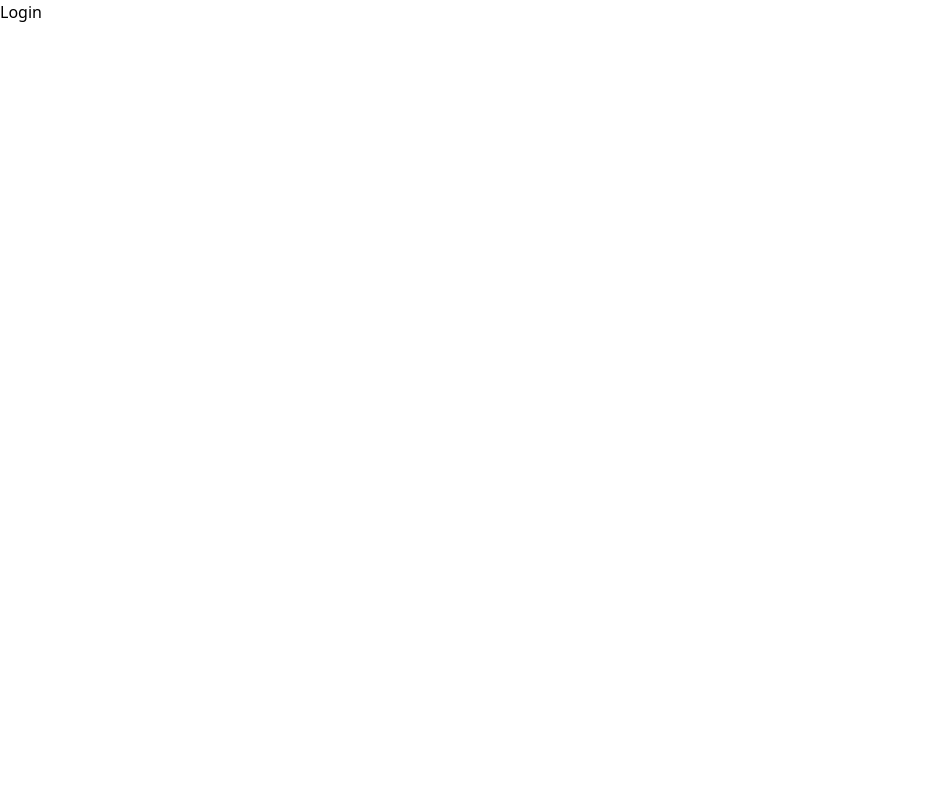
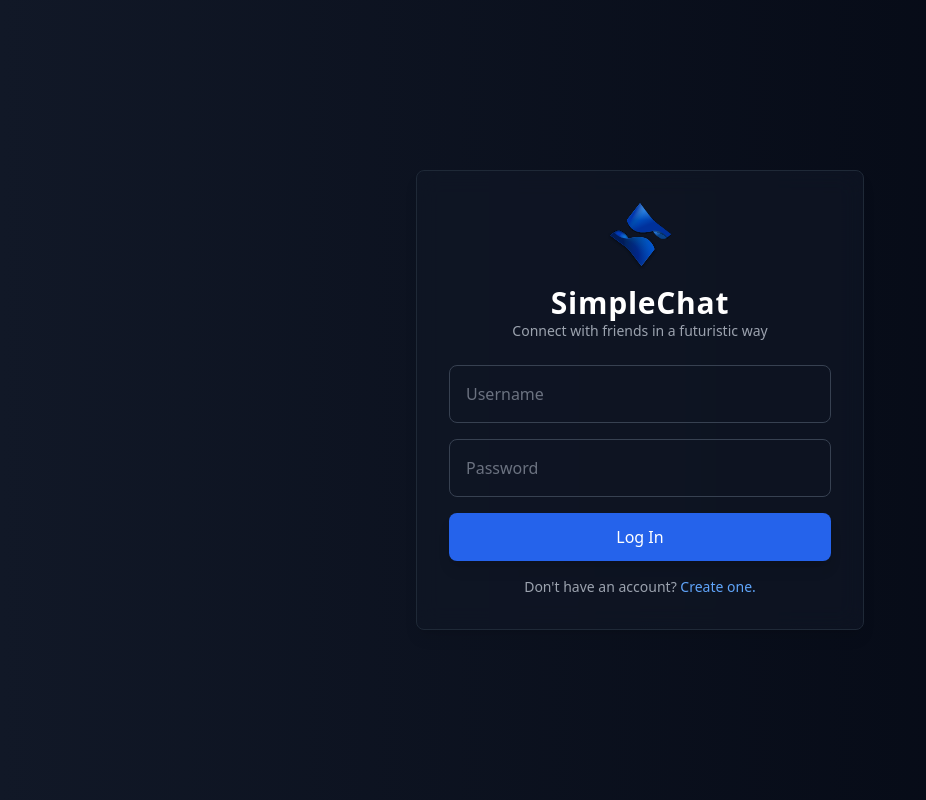
Before and after one commit to kerBiy/simple-chat, a React (Vite) app in the folder client/: page /login in a window 1280 px wide. Shown: the whole page, without its empty margins (0-926 px from the left). Built offline with nearby package versions, Linux system fonts and the light colour scheme.

Commit message:
finished the login page

```diff
--- a/client/src/pages/Login.jsx
+++ b/client/src/pages/Login.jsx
@@ -1,7 +1,121 @@
-import React from "react";
+import axios from "axios";
+import { useEffect, useState } from "react";
+import { Link, useNavigate } from "react-router-dom";
+import { ToastContainer, toast } from "react-toastify";
+import "react-toastify/dist/ReactToastify.css";
+
+import { loginRoute } from "../utils/ApiRoutes";
+import Logo from "../assets/logo.svg";
 
 const Login = () => {
-  return <div>Login</div>;
+  const navigate = useNavigate();
+  const [values, setValues] = useState({
+    username: "",
+    password: "",
+  });
+
+  const toastOptions = {
+    position: "bottom-right",
+    autoClose: 3000,
+    pauseOnHover: true,
+    draggable: true,
+    theme: "dark",
+  };
+
+  useEffect(() => {
+    if (localStorage.getItem("chat-app-user")) {
+      navigate("/");
+    }
+  }, []);
+
+  const handleChange = (event) => {
+    setValues({ ...values, [event.target.name]: event.target.value });
+  };
+
+  const handleValidation = () => {
+    const { username, password } = values;
+    if (username === "") {
+      toast.error("Email and Password is required.", toastOptions);
+      return false;
+    } else if (password === "") {
+      toast.error("Email and Password is required.", toastOptions);
+      return false;
+    }
+    return true;
+  };
+
+  const handleSubmit = async (event) => {
+    event.preventDefault();
+    if (handleValidation()) {
+      const { username, password } = values;
+      const { data } = await axios.post(loginRoute, {
+        username,
+        password,
+      });
+
+      if (data.status === false) {
+        toast.error(data.msg, toastOptions);
+      } else {
+        localStorage.setItem("chat-app-user", JSON.stringify(data.user));
+        navigate("/");
+      }
+    }
+  };
+
+  return (
+    <>
+      <div className="min-h-screen flex items-center justify-center bg-gradient-to-r from-gray-900 to-gray-950 px-4 sm:px-6 lg:px-8">
+        <form
+          className="bg-gray-900 bg-opacity-60 backdrop-blur-md border border-gray-800 shadow-lg rounded-lg p-6 sm:p-8 w-full max-w-xs sm:max-w-md"
+          onSubmit={(e) => handleSubmit(e)}
+        >
+          <div className="text-center mb-6">
+            <img className="w-12 sm:w-16 mx-auto mb-4" src={Logo} alt="Logo" />
+            <h1 className="text-2xl sm:text-3xl font-bold text-white tracking-wide">
+              SimpleChat
+            </h1>
+            <p className="text-gray-400 text-xs sm:text-sm">
+              Connect with friends in a futuristic way
+            </p>
+          </div>
+
+          <input
+            type="text"
+            name="username"
+            placeholder="Username"
+            className="w-full mb-3 sm:mb-4 p-3 sm:p-4 bg-transparent border border-gray-700 text-white rounded-lg focus:outline-none focus:ring-2 focus:ring-blue-500 transition duration-150 placeholder-gray-500"
+            onChange={handleChange}
+          />
+
+          <input
+            type="password"
+            name="password"
+            placeholder="Password"
+            className="w-full mb-3 sm:mb-4 p-3 sm:p-4 bg-transparent border border-gray-700 text-white rounded-lg focus:outline-none focus:ring-2 focus:ring-blue-500 transition duration-150 placeholder-gray-500"
+            onChange={handleChange}
+          />
+
+          <button
+            type="submit"
+            className="w-full py-2 sm:py-3 bg-blue-600 hover:bg-blue-700 text-white font-medium rounded-lg shadow-lg transition duration-150"
+          >
+            Log In
+          </button>
+
+          <span className="block text-center mt-4 text-gray-400 text-xs sm:text-sm">
+            Don't have an account?{" "}
+            <Link
+              to="/register"
+              className="text-blue-400 hover:text-blue-500 transition duration-150"
+            >
+              Create one.
+            </Link>
+          </span>
+        </form>
+      </div>
+      <ToastContainer />
+    </>
+  );
 };
 
 export default Login;
--- a/client/src/pages/Register.jsx
+++ b/client/src/pages/Register.jsx
@@ -23,6 +23,12 @@ const Register = () => {
     draggable: true,
     theme: "dark",
   };
+
+  useEffect(() => {
+    if (localStorage.getItem("chat-app-user")) {
+      navigate("/");
+    }
+  }, []);
 
   const handleChange = (event) => {
     setValues({ ...values, [event.target.name]: event.target.value });
--- a/client/src/utils/ApiRoutes.js
+++ b/client/src/utils/ApiRoutes.js
@@ -1,3 +1,4 @@
 const host = "http://localhost:4000";
 
+export const loginRoute = `${host}/api/auth/login`;
 export const registerRoute = `${host}/api/auth/register`;
```
Also changed, not shown: 2 other files (tests, documents, lock files or other folders).
